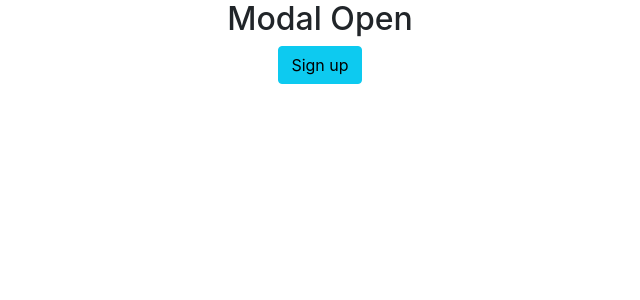
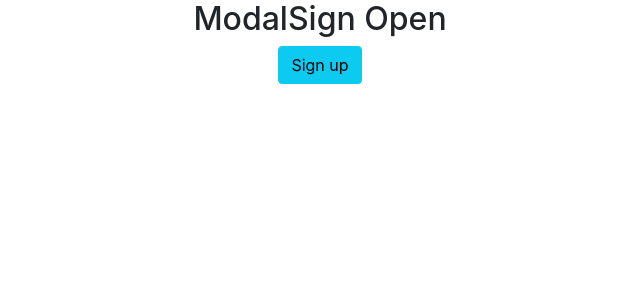
Before and after one commit to Benmissi-A/sas-dev, a React (Create React App) app: page / in a window 1280 px wide. Both pictures are taken after a click on the button "Login". Shown: the top 300 px of the page, without its empty margins (320-960 px from the left). Built offline with nearby package versions, Linux system fonts and the light colour scheme; no server answers.

Commit message:
text change for modalSign

```diff
--- a/src/components/modals/ModalSign.js
+++ b/src/components/modals/ModalSign.js
@@ -11,7 +11,7 @@ const ModalSign = (props) => {
   if(openLogin){
     return(
       <div className="modal d-block bg-white ">
-        <h2 className="text-dark">Modal Open </h2>
+        <h2 className="text-dark">ModalSign Open </h2>
         <button className="btn btn-info" onClick={handleClick}>Sign up</button>
       </div>
     )
```
